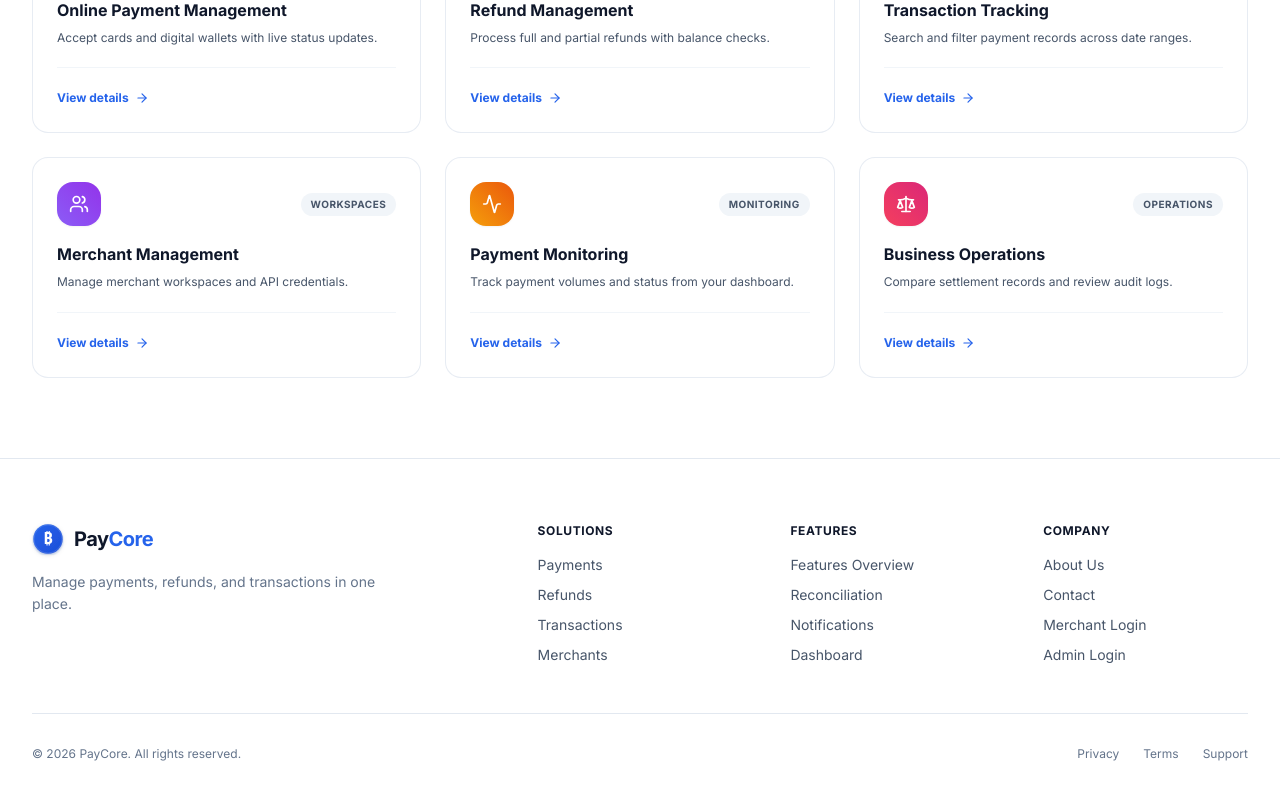
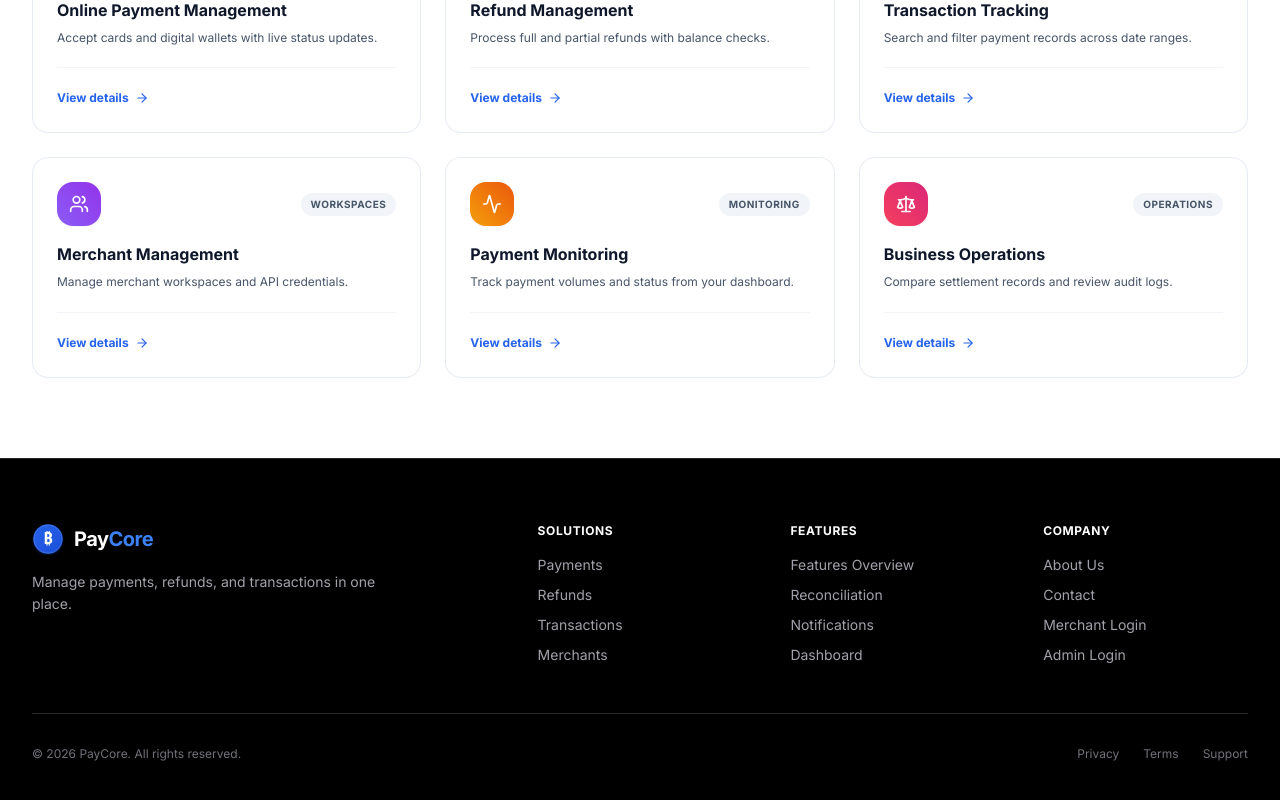
Before and after one commit to Prutwi17/PayCore-Frontend, a React (Vite) app: page / in a window 1280 px wide. Shown: the part 1442-2242 px from the top of the page. Built offline with nearby package versions, Linux system fonts and the light colour scheme; no server answers.

Commit message:
fix(footer): keep footer permanently black across light and dark modes

```diff
--- a/src/components/layout/Footer.tsx
+++ b/src/components/layout/Footer.tsx
@@ -4,43 +4,43 @@ import logoSvg from '@/assets/logo.svg';
 
 export const Footer: React.FC = () => {
   return (
-    <footer className="bg-white dark:bg-black text-slate-600 dark:text-zinc-400 border-t border-slate-200 dark:border-zinc-800 transition-colors">
+    <footer className="bg-black text-zinc-400 border-t border-zinc-800">
       <div className="max-w-7xl mx-auto px-4 sm:px-6 lg:px-8 py-14 lg:py-16">
         <div className="grid grid-cols-2 md:grid-cols-4 lg:grid-cols-5 gap-8 lg:gap-12">
           {/* Brand Info */}
           <div className="col-span-2">
             <Link to="/" className="flex items-center space-x-2.5 mb-4 group">
               <img src={logoSvg} alt="PayCore" className="h-8 w-8 drop-shadow group-hover:scale-105 transition-transform" />
-              <span className="text-xl font-bold tracking-tight text-slate-900 dark:text-white font-sans">
-                Pay<span className="text-blue-600 dark:text-blue-500">Core</span>
+              <span className="text-xl font-bold tracking-tight text-white font-sans">
+                Pay<span className="text-blue-500">Core</span>
               </span>
             </Link>
-            <p className="text-sm text-slate-500 dark:text-zinc-400 max-w-sm mb-6 leading-relaxed">
+            <p className="text-sm text-zinc-400 max-w-sm mb-6 leading-relaxed">
               Manage payments, refunds, and transactions in one place.
             </p>
           </div>
 
           {/* Solutions Column */}
           <div>
-            <h3 className="text-xs font-bold uppercase tracking-wider text-slate-900 dark:text-white mb-4">Solutions</h3>
+            <h3 className="text-xs font-bold uppercase tracking-wider text-white mb-4">Solutions</h3>
             <ul className="space-y-2.5 text-sm">
               <li>
-                <Link to="/solutions#payments" className="hover:text-blue-600 dark:hover:text-white transition-colors">
+                <Link to="/solutions#payments" className="hover:text-white transition-colors">
                   Payments
                 </Link>
               </li>
               <li>
-                <Link to="/solutions#refunds" className="hover:text-blue-600 dark:hover:text-white transition-colors">
+                <Link to="/solutions#refunds" className="hover:text-white transition-colors">
                   Refunds
                 </Link>
               </li>
               <li>
-                <Link to="/solutions#transactions" className="hover:text-blue-600 dark:hover:text-white transition-colors">
+                <Link to="/solutions#transactions" className="hover:text-white transition-colors">
                   Transactions
                 </Link>
               </li>
               <li>
-                <Link to="/solutions#merchants" className="hover:text-blue-600 dark:hover:text-white transition-colors">
+                <Link to="/solutions#merchants" className="hover:text-white transition-colors">
                   Merchants
                 </Link>
               </li>
@@ -49,25 +49,25 @@ export const Footer: React.FC = () => {
 
           {/* Features Column */}
           <div>
-            <h3 className="text-xs font-bold uppercase tracking-wider text-slate-900 dark:text-white mb-4">Features</h3>
+            <h3 className="text-xs font-bold uppercase tracking-wider text-white mb-4">Features</h3>
             <ul className="space-y-2.5 text-sm">
               <li>
-                <Link to="/features" className="hover:text-blue-600 dark:hover:text-white transition-colors">
+                <Link to="/features" className="hover:text-white transition-colors">
                   Features Overview
                 </Link>
               </li>
               <li>
-                <Link to="/features#reconciliation" className="hover:text-blue-600 dark:hover:text-white transition-colors">
+                <Link to="/features#reconciliation" className="hover:text-white transition-colors">
                   Reconciliation
                 </Link>
               </li>
               <li>
-                <Link to="/features#notifications" className="hover:text-blue-600 dark:hover:text-white transition-colors">
+                <Link to="/features#notifications" className="hover:text-white transition-colors">
                   Notifications
                 </Link>
               </li>
               <li>
-                <Link to="/features#dashboard" className="hover:text-blue-600 dark:hover:text-white transition-colors">
+                <Link to="/features#dashboard" className="hover:text-white transition-colors">
                   Dashboard
                 </Link>
               </li>
@@ -76,25 +76,25 @@ export const Footer: React.FC = () => {
 
           {/* Company & Legal */}
           <div>
-            <h3 className="text-xs font-bold uppercase tracking-wider text-slate-900 dark:text-white mb-4">Company</h3>
+            <h3 className="text-xs font-bold uppercase tracking-wider text-white mb-4">Company</h3>
             <ul className="space-y-2.5 text-sm">
               <li>
-                <Link to="/about" className="hover:text-blue-600 dark:hover:text-white transition-colors">
+                <Link to="/about" className="hover:text-white transition-colors">
                   About Us
                 </Link>
               </li>
               <li>
-                <Link to="/contact" className="hover:text-blue-600 dark:hover:text-white transition-colors">
+                <Link to="/contact" className="hover:text-white transition-colors">
                   Contact
                 </Link>
               </li>
               <li>
-                <Link to="/login" className="hover:text-blue-600 dark:hover:text-white transition-colors">
+                <Link to="/login" className="hover:text-white transition-colors">
                   Merchant Login
                 </Link>
               </li>
               <li>
-                <Link to="/admin/login" className="hover:text-blue-600 dark:hover:text-white transition-colors">
+                <Link to="/admin/login" className="hover:text-white transition-colors">
                   Admin Login
                 </Link>
               </li>
@@ -103,16 +103,16 @@ export const Footer: React.FC = () => {
         </div>
 
         {/* Bottom Bar */}
-        <div className="mt-12 pt-8 border-t border-slate-200 dark:border-zinc-800 flex flex-col sm:flex-row items-center justify-between text-xs text-slate-500 dark:text-zinc-500">
+        <div className="mt-12 pt-8 border-t border-zinc-800 flex flex-col sm:flex-row items-center justify-between text-xs text-zinc-500">
           <p>© {new Date().getFullYear()} PayCore. All rights reserved.</p>
           <div className="flex items-center space-x-6 mt-4 sm:mt-0">
-            <Link to="/privacy" className="hover:text-slate-900 dark:hover:text-zinc-300 transition-colors">
+            <Link to="/privacy" className="hover:text-zinc-300 transition-colors">
               Privacy
             </Link>
-            <Link to="/terms" className="hover:text-slate-900 dark:hover:text-zinc-300 transition-colors">
+            <Link to="/terms" className="hover:text-zinc-300 transition-colors">
               Terms
             </Link>
-            <Link to="/contact" className="hover:text-slate-900 dark:hover:text-zinc-300 transition-colors">
+            <Link to="/contact" className="hover:text-zinc-300 transition-colors">
               Support
             </Link>
           </div>
```
